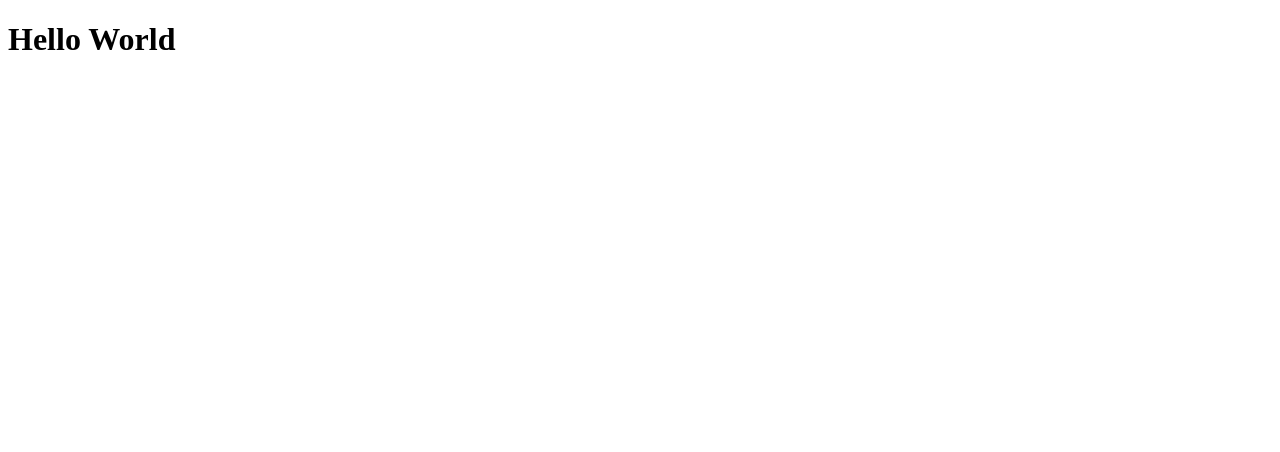
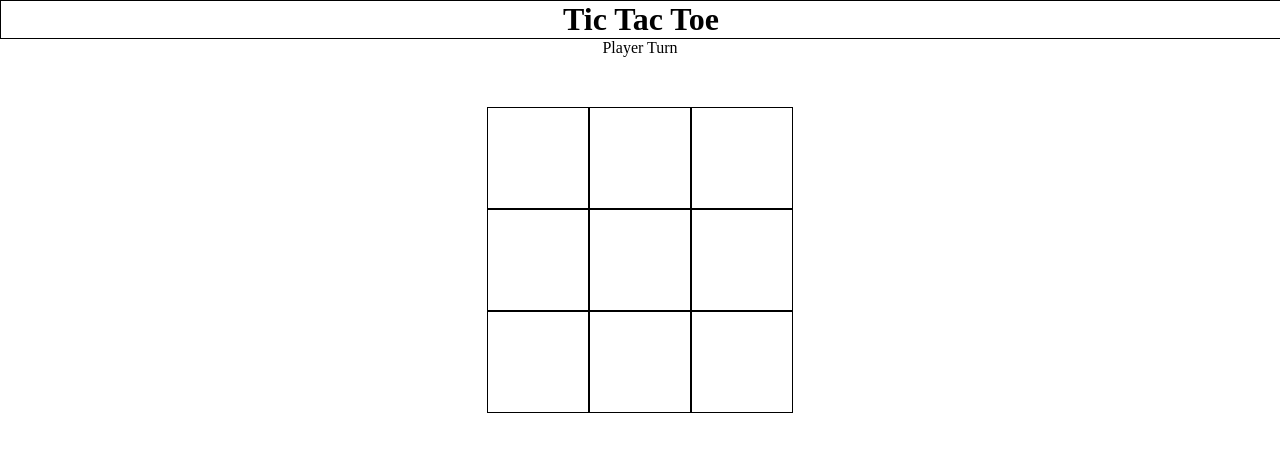
Before and after one commit to ThiDurante/TicTacToe-JS, a plain HTML site: page index.html in a window 1280 px wide. Drawn offline with Linux system fonts and the light colour scheme.

Commit message:
HTML elements, css positioning and JS listeners

```diff
--- a/index.html
+++ b/index.html
@@ -8,9 +8,25 @@
   <title>Document</title>
 </head>
 <body>
-  <h1>
-    Hello World
-  </h1>
+  <header class='header'>
+    <h1 class='title-header'>
+      Tic Tac Toe
+    </h1>
+  </header>
+  <main class='main'>
+    <div class='player'>Player Turn</div>
+    <section class='board'>
+      <div class='square'></div>
+      <div class='square'></div>
+      <div class='square'></div>
+      <div class='square'></div>
+      <div class='square'></div>
+      <div class='square'></div>
+      <div class='square'></div>
+      <div class='square'></div>
+      <div class='square'></div>
+    </section>
+  </main>
   <script src="script.js"></script>
 </body>
 </html>
--- a/script.js
+++ b/script.js
@@ -0,0 +1,10 @@
+const squares = document.getElementsByClassName('square')
+console.log(squares)
+
+let player = document.querySelector('.player')
+
+for (let i = 0; i < squares.length; i++) {
+  squares[i].addEventListener('click', () => {
+    console.log(i);
+  })
+}
--- a/style.css
+++ b/style.css
@@ -0,0 +1,35 @@
+:root {
+  --border: 1px solid black;
+}
+
+* {
+  margin: 0;
+  padding: 0;
+}
+
+header {
+  width: 100%;
+  border: var(--border);
+  text-align: center;
+}
+
+main {
+  display: flex;
+  flex-direction: column;
+  align-items: center;
+}
+
+.board{
+  margin-top: 50px;
+  display: flex;
+  height: 300px;
+  width: 306px;
+  /* border: var(--border); */
+  flex-wrap: wrap;
+}
+
+.square {
+  height: 100px;
+  width: 100px;
+  border: var(--border)
+}
```
